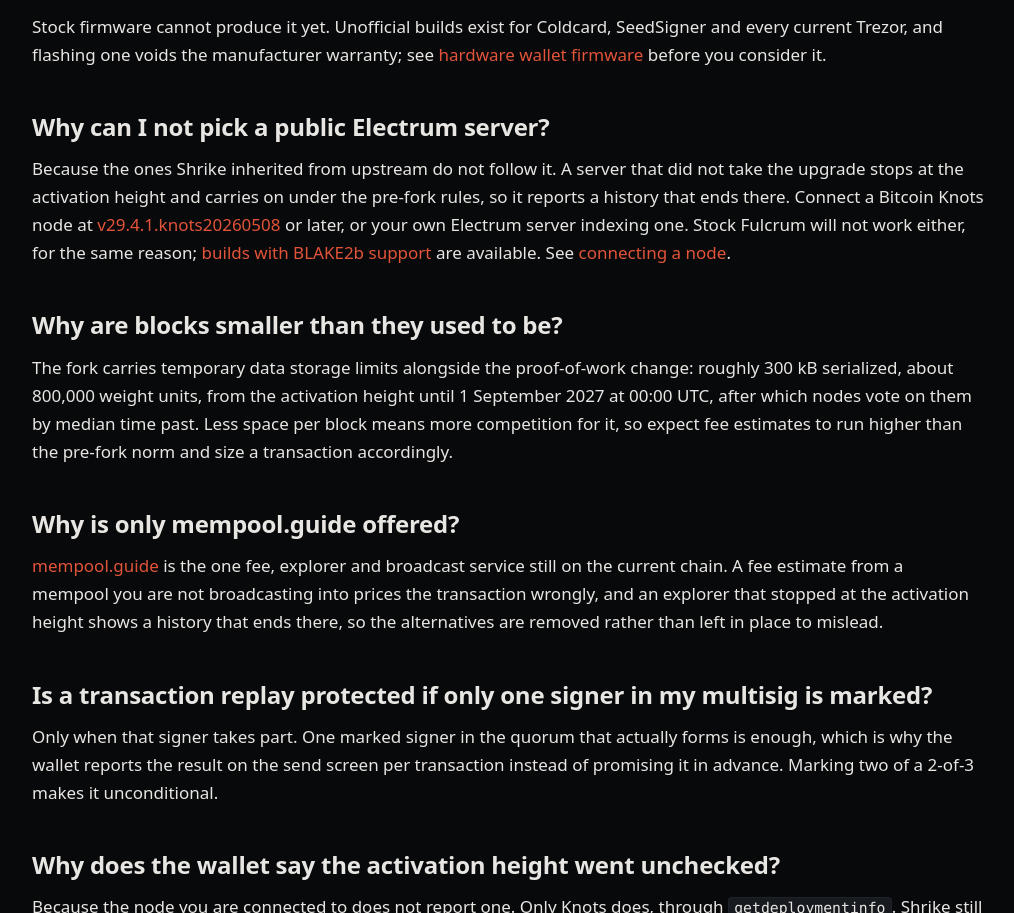
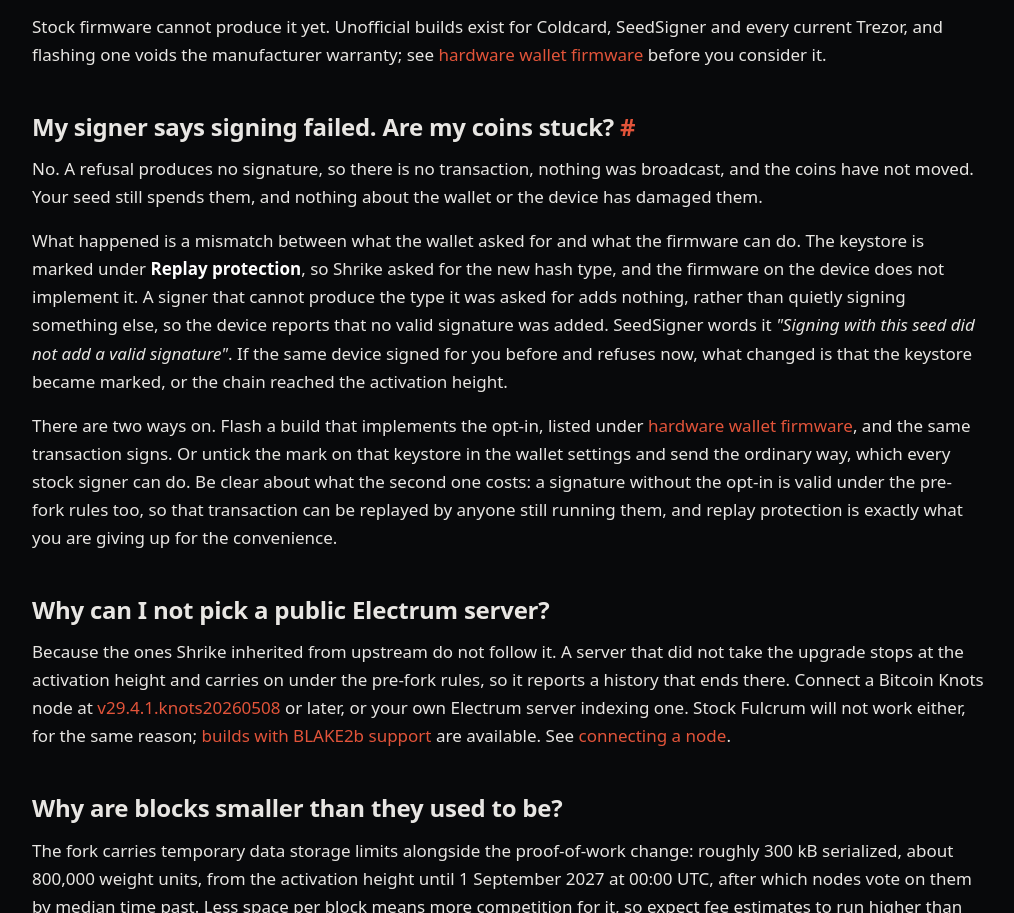
Before and after one commit to privkeyio/shrike-website, a website: page docs/faq.html in a window 1280 px wide. Shown: the part 1168-2081 px from the top of the page, without its empty margins (132-1146 px from the left). Drawn offline with Linux system fonts and the light colour scheme.

Commit message:
FAQ: say what a signing refusal means, and that the coins are safe

```diff
--- a/docs/faq.html
+++ b/docs/faq.html
@@ -51,6 +51,11 @@
   <p>It signs either way. Whether it can produce the new hash type depends on its firmware, and nothing the device reports says which firmware it runs, so Shrike does not guess: you mark the keystore yourself under <strong>Replay protection</strong>. An unmarked device still signs, with the hash type it can produce, and the send screen reports what the transaction actually got.</p>
   <p>Stock firmware cannot produce it yet. Unofficial builds exist for Coldcard, SeedSigner and every current Trezor, and flashing one voids the manufacturer warranty; see <a href="/docs/firmware.html">hardware wallet firmware</a> before you consider it.</p>
 
+  <h2 id="my-signer-says-signing-failed-are-my-coins-stuck">My signer says signing failed. Are my coins stuck? <a class="hlink" href="#my-signer-says-signing-failed-are-my-coins-stuck" aria-label="Link to this section">#</a></h2>
+  <p>No. A refusal produces no signature, so there is no transaction, nothing was broadcast, and the coins have not moved. Your seed still spends them, and nothing about the wallet or the device has damaged them.</p>
+  <p>What happened is a mismatch between what the wallet asked for and what the firmware can do. The keystore is marked under <strong>Replay protection</strong>, so Shrike asked for the new hash type, and the firmware on the device does not implement it. A signer that cannot produce the type it was asked for adds nothing, rather than quietly signing something else, so the device reports that no valid signature was added. SeedSigner words it <em>"Signing with this seed did not add a valid signature"</em>. If the same device signed for you before and refuses now, what changed is that the keystore became marked, or the chain reached the activation height.</p>
+  <p>There are two ways on. Flash a build that implements the opt-in, listed under <a href="/docs/firmware.html">hardware wallet firmware</a>, and the same transaction signs. Or untick the mark on that keystore in the wallet settings and send the ordinary way, which every stock signer can do. Be clear about what the second one costs: a signature without the opt-in is valid under the pre-fork rules too, so that transaction can be replayed by anyone still running them, and replay protection is exactly what you are giving up for the convenience.</p>
+
   <h2>Why can I not pick a public Electrum server?</h2>
   <p>Because the ones Shrike inherited from upstream do not follow it. A server that did not take the upgrade stops at the activation height and carries on under the pre-fork rules, so it reports a history that ends there. Connect a Bitcoin Knots node at <a href="https://github.com/bitcoinknots/bitcoin/releases/tag/v29.4.1.knots20260508">v29.4.1.knots20260508</a> or later, or your own Electrum server indexing one. Stock Fulcrum will not work either, for the same reason; <a href="https://github.com/privkeyio/Fulcrum/releases/latest">builds with BLAKE2b support</a> are available. See <a href="/docs/connect-node.html">connecting a node</a>.</p>
 
```
